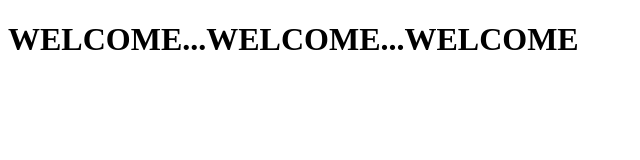
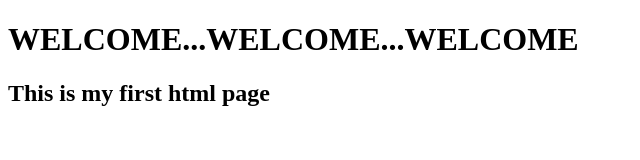
Before and after one commit to YogitaGangai/D, a plain HTML site: page index.html in a window 1280 px wide. Shown: the whole page, without its empty margins (0-640 px from the left). Drawn offline with Linux system fonts and the light colour scheme.

Commit message:
d made changes

```diff
--- a/index.html
+++ b/index.html
@@ -5,5 +5,6 @@
     </title>
     <body>
         <h1>WELCOME...WELCOME...WELCOME</h1>
+        <h2>This is my first html page </h2>
     </body>
 </html>
```
